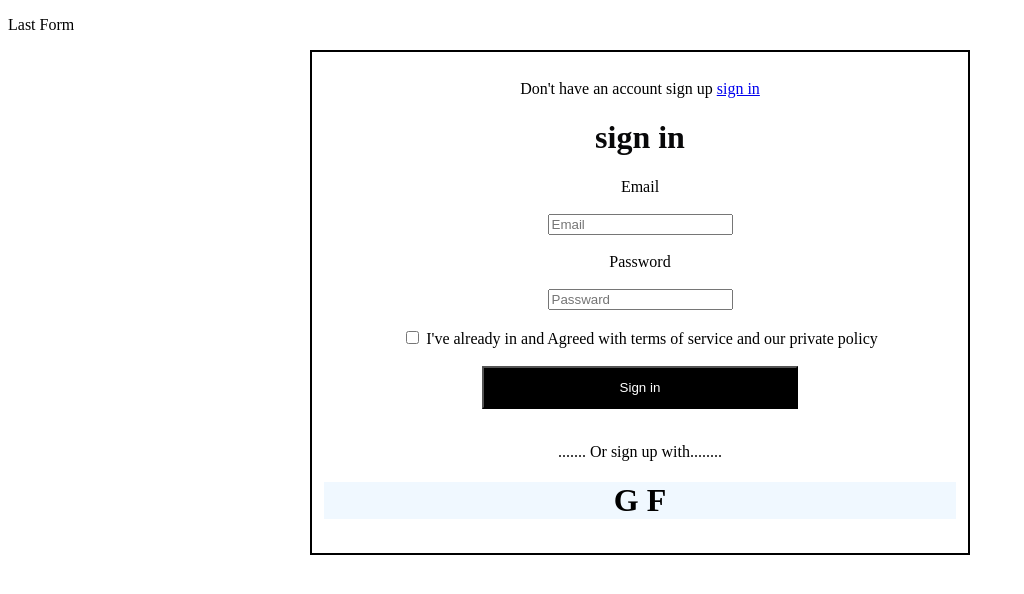
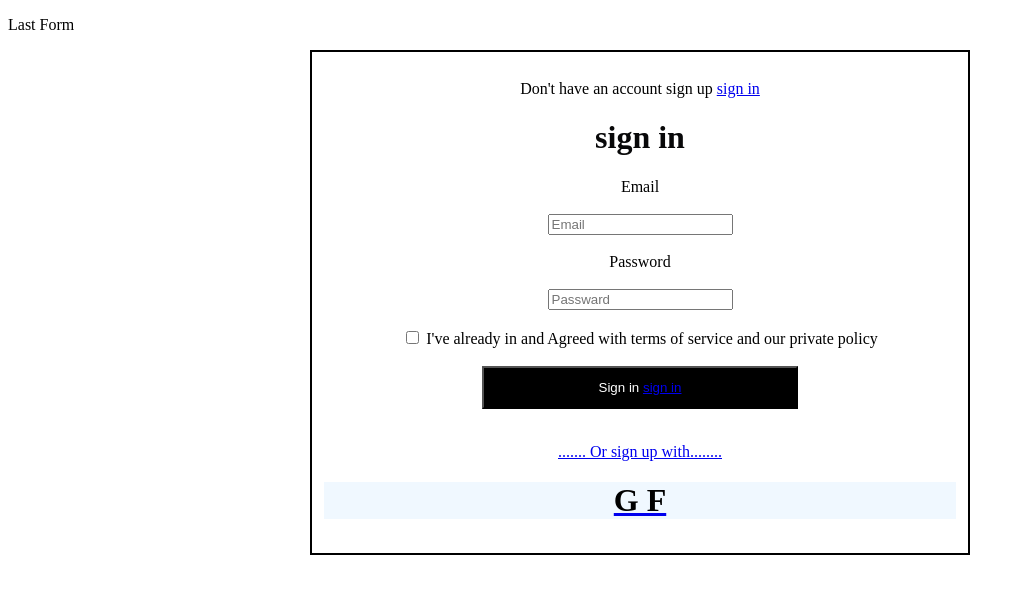
Before and after one commit to Deborah-Cherotich/Assignment-A, a plain HTML site: page index2.html in a window 1280 px wide. Shown: the whole page, without its empty margins (0-1024 px from the left). Drawn offline with Linux system fonts and the light colour scheme.

Commit message:
Update index2.html

```diff
--- a/index2.html
+++ b/index2.html
@@ -27,7 +27,7 @@
       <input type="checkbox" placeholder="checkbox" name="checkbox" value="checkbox" style="text-align: center;">
   <label for="checkbox"> I've already in and Agreed with terms of service and our private policy</label><br><br>
 
-  <button type="submit" style="background-color: black;padding: 12px;color: white;width: 50%;">Sign in</button><br><br>
+  <button type="submit" style="background-color: black;padding: 12px;color: white;width: 50%;">Sign in <a href="index3.html">sign in</button><br><br>
   <p style="text-align: center;">....... Or sign up with........</p>
   <p><h1 style="background-color: aliceblue;color: black; text-align: center;">G                                                  F</h1></p>
 
```
